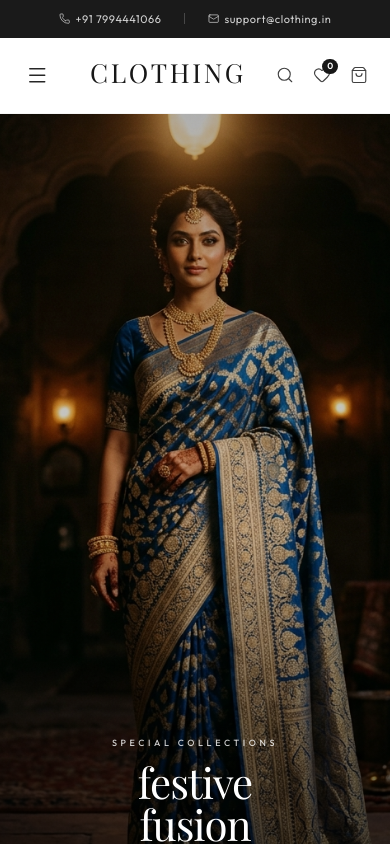
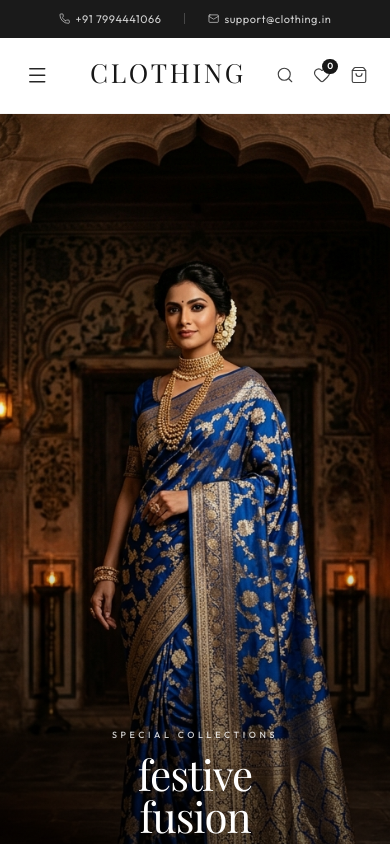
Before and after one commit to Abhinav-THAJ/Clocthing, a Next.js app: page / in a window 390 px wide. Shown: the top 844 px of the page. Built offline with nearby package versions, Linux system fonts and the light colour scheme; a web font is replaced by a local one.

Commit message:
fix: improve mobile hero image responsiveness and update mobile banner

```diff
--- a/src/components/home/Hero.tsx
+++ b/src/components/home/Hero.tsx
@@ -56,11 +56,12 @@ export default function Hero() {
           alt="Clothing Festive Fusion"
           fill
           priority
-          className="object-cover object-center"
+          className="object-cover object-top"
           sizes="100vw"
+          style={{ objectPosition: "center top" }}
         />
-        {/* Light gradient — let image show through */}
-        <div className="absolute inset-0 bg-gradient-to-t from-black/80 via-black/20 to-black/30" />
+        {/* Subtle gradient — keep image visible, darken only bottom for text readability */}
+        <div className="absolute inset-0 bg-gradient-to-t from-black/70 via-black/10 to-transparent" />
       </div>
 
       {/* ────── Desktop image (landscape, ≥ sm) ────── */}
@@ -79,7 +80,7 @@ export default function Hero() {
       {/* ────── Text content ────── */}
       {/* Mobile: text sits at the bottom over the image */}
       {/* Desktop: text is centered */}
-      <div className="relative z-10 h-full flex flex-col items-center justify-end sm:justify-center text-center px-6 pb-14 sm:pb-0">
+      <div className="relative z-10 h-full flex flex-col items-center justify-end sm:justify-center text-center px-6 pb-16 sm:pb-0">
         <p className="hero-text text-white/80 text-[9px] sm:text-xs md:text-sm tracking-[0.4em] uppercase mb-3 sm:mb-5 font-medium">
           Special Collections
         </p>
```
Also changed, not shown: public/images/hero_mobile.png.
